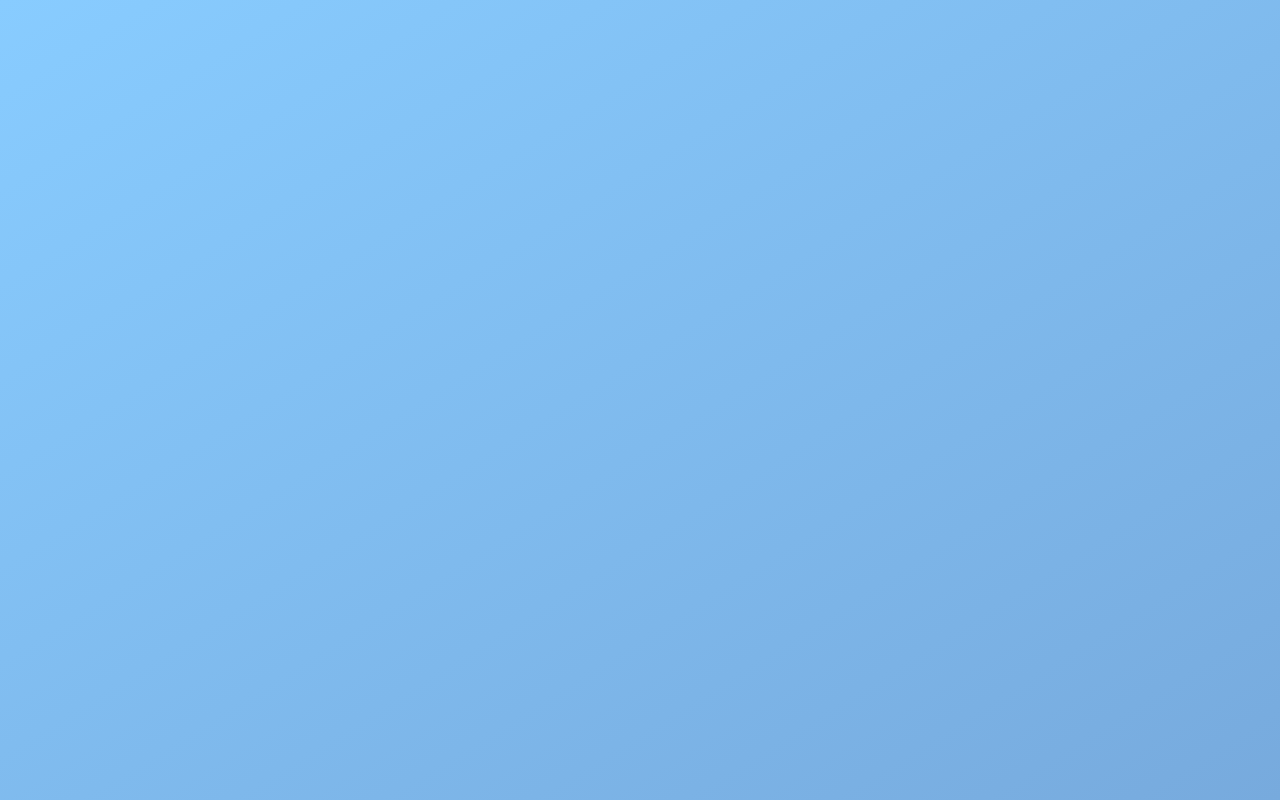
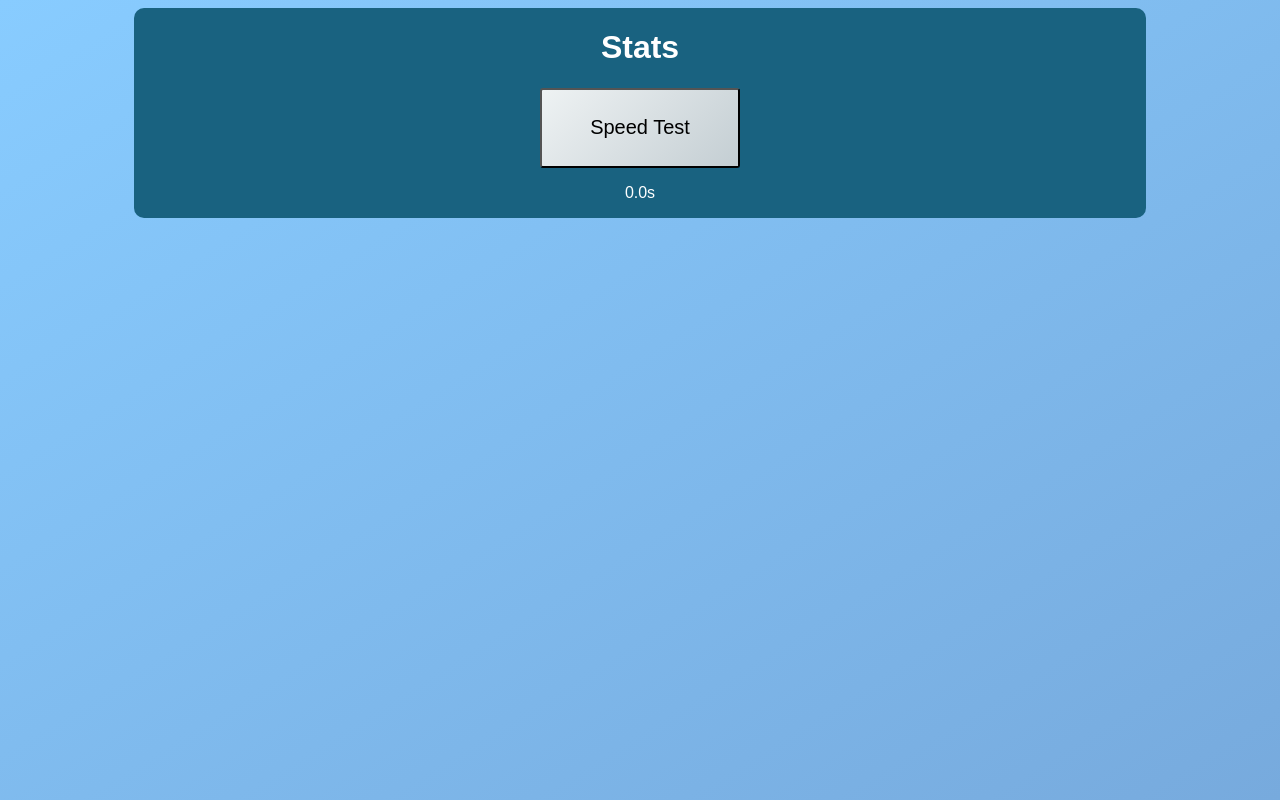
Before and after one commit to jackdevitt/to-do, a React (Create React App) app: page /stats in a window 1280 px wide. Before the commit this address had no page. Built offline with nearby package versions, Linux system fonts and the light colour scheme.

Commit message:
Added Stats

```diff
--- a/public/style.css
+++ b/public/style.css
@@ -454,6 +454,42 @@ body {
     background: none;
 }
 
+.statsOverlap {
+    width: 100%;
+    height: 100%;
+    display: flex;
+    align-items: center;
+}
+
+.statsContainer {
+    max-width: 1200px;
+    max-height: 800px;
+    background: #196280;
+    display: flex;
+    flex-direction: column;
+    border-radius: 10px;
+    margin: auto;
+    width: 80%;
+    height: 80%;
+    justify-content: center;
+    align-items: center;
+    color: white;
+}
+
+.statsContainer > div {
+    color: white;
+}
+
+.statsContainer > div > button{
+    border-radius: 3px;
+    width: 200px;
+    height: 80px;
+    font-size: 20px;
+    background: linear-gradient(135deg, #eef2f3, #c4ced3);
+}
+
+
+
 @media screen and (min-width: 0px) {
 
     .grid-container {
--- /dev/null
+++ b/src/Stats.js
@@ -0,0 +1,37 @@
+import React from "react";
+import { useState } from "react";
+import { createRoot } from 'react-dom/client';
+
+let root = createRoot(document.getElementById("priorityRoot"))
+
+const Stats = () => {
+    const [speed, setSpeed] = useState("0.0s");
+
+    const checkSpeed = () => {
+        let start;
+        let end;
+        let req = new XMLHttpRequest();
+        req.open("GET", "http://localhost:8080/health")
+        req.onload = function() {
+            end = Date.now();
+            setSpeed(((end - start) / 1000) + "s")
+            root.render(<Stats />)
+        }
+        start = Date.now();
+        req.send();
+    }
+
+    return (
+        <div className = "statsOverlap">
+            <div className = "statsContainer">
+                <h1>Stats</h1>
+                <div>
+                    <button onClick={() => checkSpeed()}>Speed Test</button>
+                    <p>{speed}</p>
+                </div>
+            </div>
+        </div>
+    );
+}
+
+export default Stats;
--- a/src/index.js
+++ b/src/index.js
@@ -4,6 +4,7 @@ import { BrowserRouter as Router, Routes, Route } from 'react-router-dom';
 
 import Home from './home';
 import App from './App';
+import Stats from './Stats'
 
 let root = createRoot(document.getElementById("priorityRoot"));
 
@@ -12,6 +13,7 @@ root.render(
       <Routes>
         <Route path="/" element={<Home />} />
         <Route path="/app" element={<App />} />
+        <Route path="/stats" element={<Stats />}></Route>
       </Routes>
     </Router>
 );
```
Also changed, not shown: public/bundle.js.
